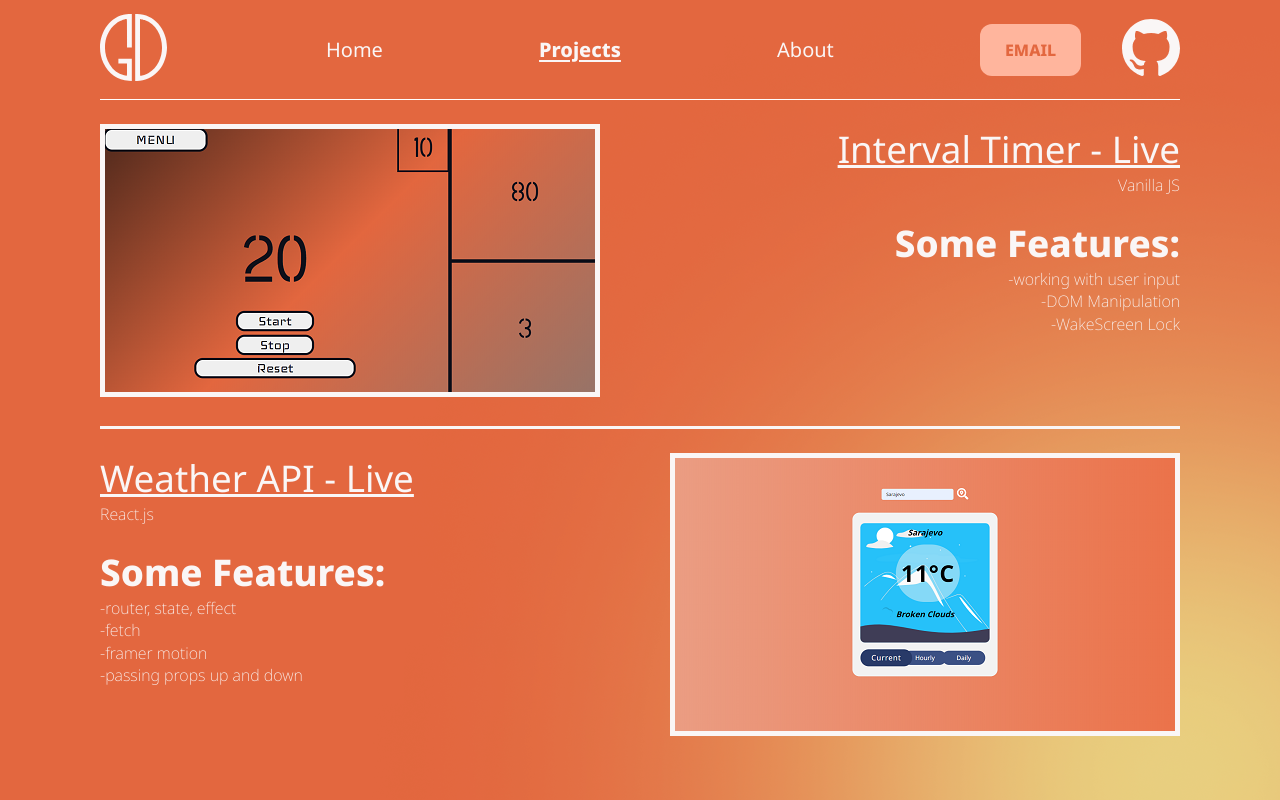
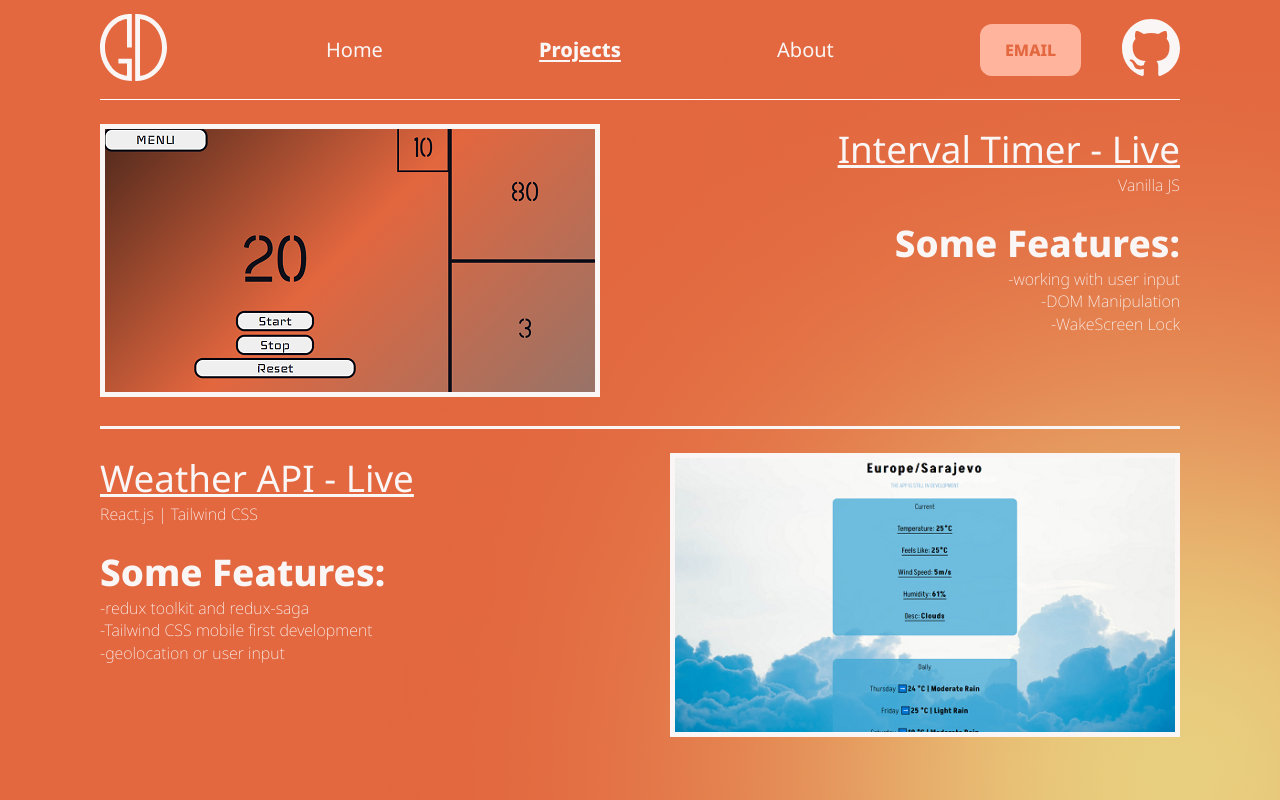
Before and after one commit to gazibarad/personal-portfolio, a React (Create React App) app: page /projects in a window 1280 px wide. Built offline with nearby package versions, Linux system fonts and the light colour scheme.

Commit message:
New weather project

```diff
--- a/src/components/Projects.jsx
+++ b/src/components/Projects.jsx
@@ -1,5 +1,5 @@
 import tabatapng from "../assets/tabataoranje.png";
-import weatherpng from "../assets/weatheroranje.png";
+import weatherpng from "../assets/desktop.jpg";
 import AnimatedContainer from "./AnimatedContainer";
 
 import "./Projects.css";
@@ -50,22 +50,25 @@ const Projects = () => {
               rel="noreferrer"
               className="project-container__text__live-link"
               target="_blank"
-              href="https://reactweather.pages.dev/"
+              href="https://gdweather.pages.dev/"
             >
               Weather API - Live
             </a>
-            <p className="project-container__text__technology">React.js</p>
+            <p className="project-container__text__technology">
+              React.js | Tailwind CSS
+            </p>
             <br />
             <h1 className="project-container__text__features-title">
               Some Features:
             </h1>
             <p className="project-container__text__features">
-              -router, state, effect
+              -redux toolkit and redux-saga
             </p>
-            <p className="project-container__text__features">-fetch</p>
-            <p className="project-container__text__features">-framer motion</p>
             <p className="project-container__text__features">
-              -passing props up and down
+              -Tailwind CSS mobile first development
+            </p>
+            <p className="project-container__text__features">
+              -geolocation or user input
             </p>
           </div>
           <div className="project-container__photo right">
```
Also changed, not shown: src/assets/desktop.jpg (added).
